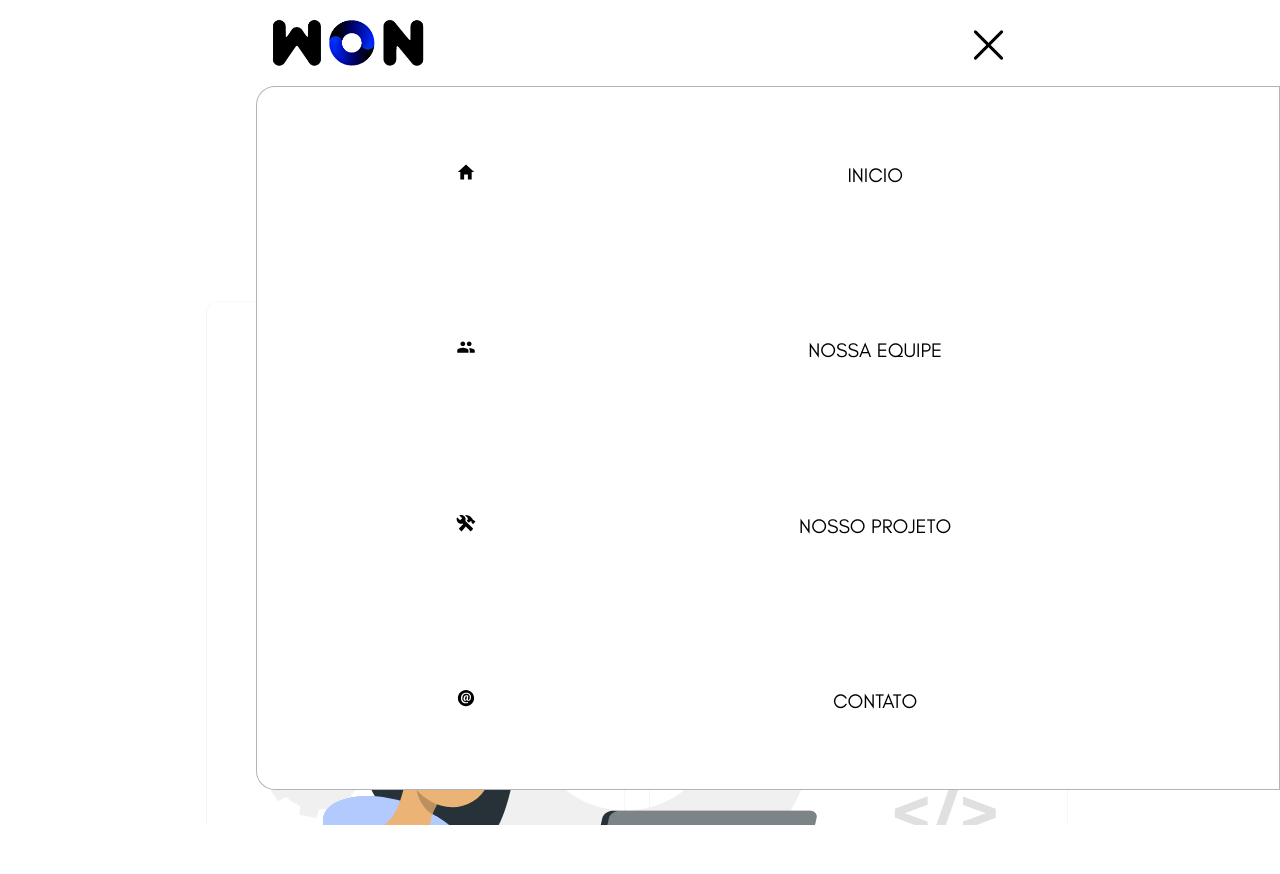
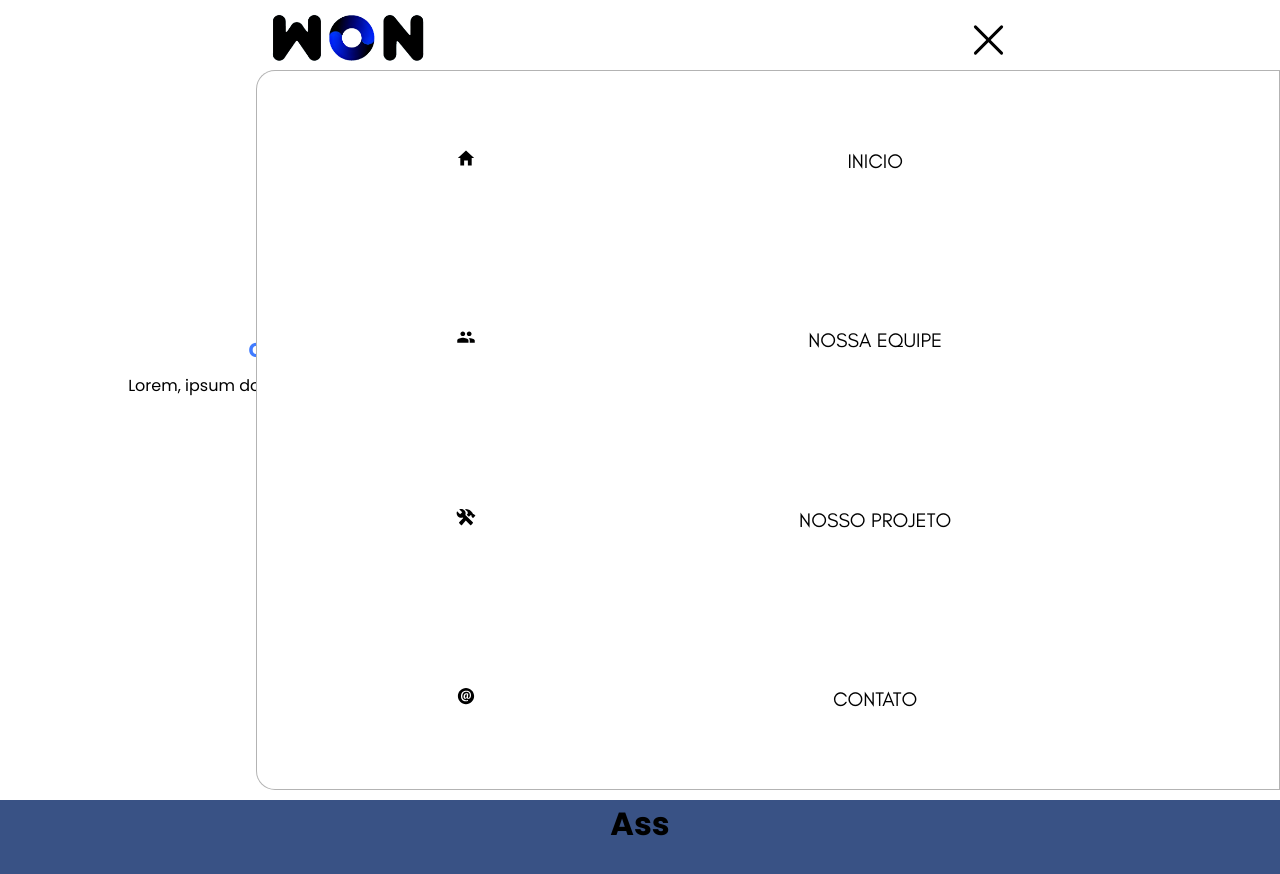
Before and after one commit to Renan2805/Won, a React (Create React App) app: page / in a window 1280 px wide. Both pictures are taken after a click on the button 988 px from the left and 45 px from the top of the page. Shown: the top 874 px of the page. Before the commit the page ends 825 px from the top, so only its background shows below. Built offline with nearby package versions, Linux system fonts and the light colour scheme.

Commit message:
Atualizações

```diff
--- a/package.json
+++ b/package.json
@@ -1,6 +1,6 @@
 {
-  "name": "wonti",
-  "version": "0.1.0",
+  "name": "won",
+  "version": "0.2.0",
   "private": true,
   "dependencies": {
     "@testing-library/jest-dom": "^5.16.4",
--- a/src/App.tsx
+++ b/src/App.tsx
@@ -2,6 +2,7 @@ import React from 'react'
 import NavBar from './components/NavBar'
 import './App.css'
 import LandingSection from './components/LandingSection'
+import Second from './components/SecondSection'
 
 function App() {
   return (
@@ -9,7 +10,7 @@ function App() {
       <NavBar />
 
       <LandingSection />
-
+      <Second />
     </div>
   )
 }
--- a/src/components/LandingSection/index.css
+++ b/src/components/LandingSection/index.css
@@ -1,5 +1,5 @@
 .job-hunt {
-  height: 40vh;
+  height: 10vh;
 }
 
 .land-section {
@@ -7,10 +7,11 @@
   flex-direction: column;
   justify-content: space-between;
   align-items: center;
+  align-content: center;
 
-  height: calc(100vh - 3.5rem);
-  padding: 1rem 0 1rem 0;
-  margin-top: 3.5rem;
+  height: 100vh;
+  padding-top: calc(var(--nav-bar-height) + 1rem);
+  padding-bottom: 1rem;
 
   background-color: white;
 }
@@ -35,15 +36,51 @@
   color: black;
   line-height: 2;
   width: 80vw;
-	font-size: 18px;
+	font-size: 16px;
 }
 
 .land-text span {
 	color: #407bff;
-	font-size: 28px;
+	font-size: 20px;
 	font-weight: bold;
 }
 
 .land-illustration {
-  max-width: 80%;
+  max-height: 80%;
 }
+
+@media screen and (min-width: 700px) {
+  .land-section div{
+    display: flex;
+    flex-direction: row;
+    justify-content: space-evenly;
+    align-items: center;
+    width: 100vw
+  }
+
+  .land-section {
+    justify-content: space-around;
+  }
+
+  .land-text {
+    max-width: 40vw;
+  }
+
+  .land-illustration {
+    max-width: 10rem;
+  }
+}
+
+@media screen and (min-width: 1024px) {
+  .land-section {
+    padding-right: 5rem;
+    padding-left: 5rem;
+  }
+
+  .land-illustration {
+    max-width: 40%;
+  }
+  .land-section a {
+    padding: 1rem 1.6rem;
+  }
+}
--- a/src/components/LandingSection/index.tsx
+++ b/src/components/LandingSection/index.tsx
@@ -5,7 +5,8 @@ import './index.css'
 const LandingSection = () => {
 
   return (
-    <div className="land-section">
+    <div className="land-section" id="land-section">
+      <div className="">
         <p className="land-text">
           <span>COM ELAS É SEMPRE WON</span>
           <br />
@@ -16,6 +17,7 @@ const LandingSection = () => {
           className="land-illustration"
           alt="Job Hunt illustration"
         />
+      </div>
       <a href="#/join">Saiba Mais</a>
     </div>
   )
--- a/src/components/NavBar/index.css
+++ b/src/components/NavBar/index.css
@@ -4,7 +4,7 @@
 }
 
 :root {
-    --nav-bar-height: 6rem;
+    --nav-bar-height: 5rem;
     --nav-bar-bg-color: white;
 
     --color-main: #395285;
@@ -27,7 +27,26 @@ nav {
 }
 
 .hamburguer-menu {
-    z-index: 1;
+    z-index: 3;
+}
+
+.invisible-close-btn {
+
+    position: absolute;
+    top: 0;
+    left: 0;
+    z-index: 0;
+
+    width: 100vw;
+    height: 100vh;
+    display: none;
+
+    background-color: transparent;
+    border: 0;
+}
+
+.btn-active {
+    display: block;
 }
 
 .menu {
--- a/src/components/NavBar/index.tsx
+++ b/src/components/NavBar/index.tsx
@@ -1,7 +1,6 @@
 import React, { ReactElement, useState } from 'react'
 import Hamburger from 'hamburger-react'
 import './index.css'
-// import useWindowDimensions from '../../hooks/hooks'
 import { ITEMS } from './MenuItems'
 
 import Logo from '../../assets/logo.png'
@@ -21,8 +20,6 @@ const NavBar = () => {
   return (
     <>
       <nav>
-        {/* <div className="spacer"></div> */}
-
         <img
           className="logo-img"
           src={Logo}
@@ -39,6 +36,8 @@ const NavBar = () => {
       </nav>
       <button
         className={`invisible-close-btn ${isOpen ? 'btn-active' : 'btn-unactive'}`}
+        type={'button'}
+        title={'spooky'}
         onClick={() => setOpen(false)}
       />
       <div className={isOpen ? 'active menu' : 'menu'}>
--- /dev/null
+++ b/src/components/SecondSection/index.tsx
@@ -0,0 +1,11 @@
+import React from 'react'
+
+const Second = () => {
+  return (
+    <div style={{height: 'calc(100vh - var(--nav-bar-height))', backgroundColor: 'var(--color-main)'}} id="second-section">
+      <h1>Ass</h1>
+    </div>
+  )
+}
+
+export default Second
```
Also changed, not shown: 1 other file (tests, documents, lock files or other folders). Lines whose indentation alone changed are shown as unchanged.
